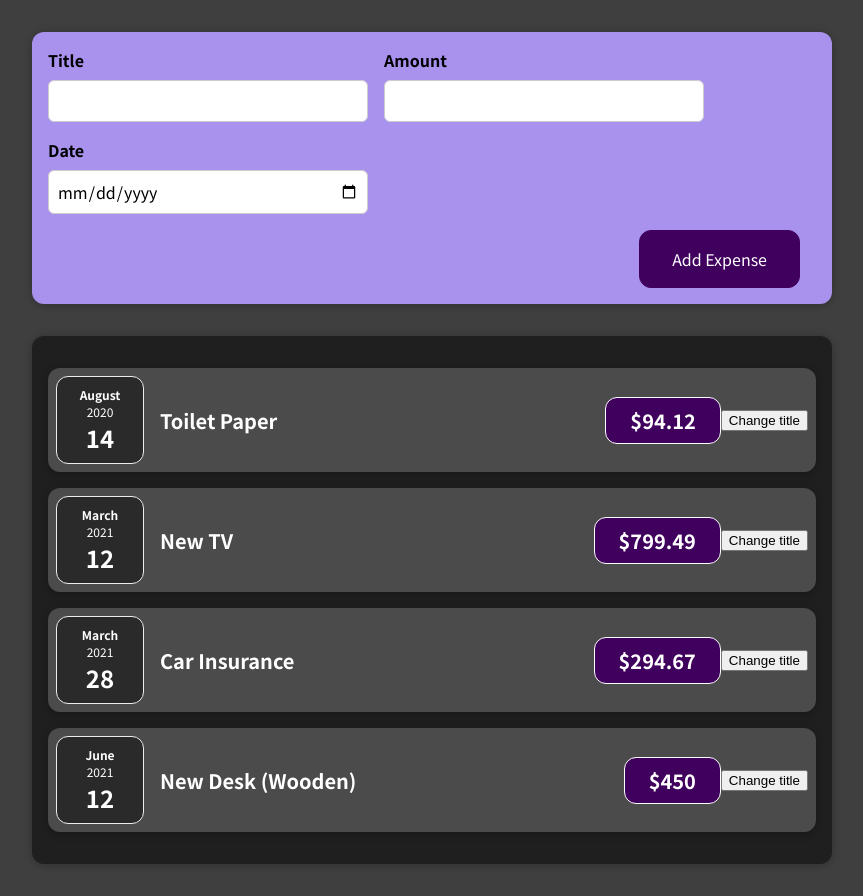
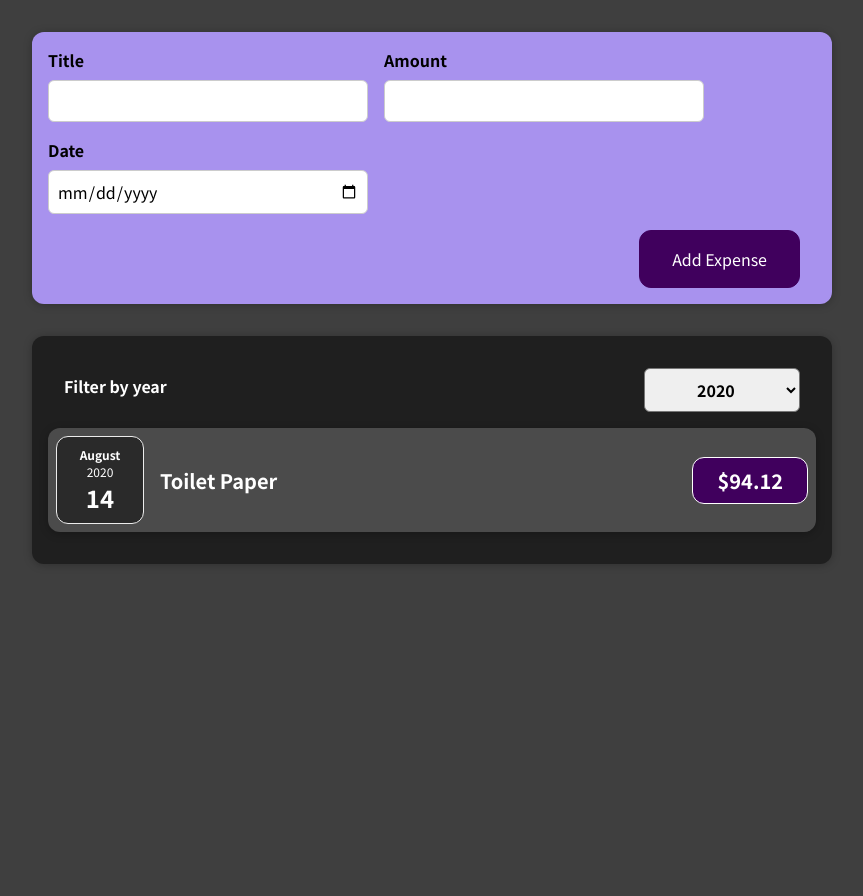
Before and after one commit to psison92/expense-tracker, a React (Create React App) app: page / in a window 1280 px wide. Shown: the whole page, without its empty margins (208-1071 px from the left). After the commit the page ends 800 px from the top, so only its background shows below. Built offline with nearby package versions, Linux system fonts and the light colour scheme.

Commit message:
add filter by year to ExpenseList

```diff
--- a/src/App.jsx
+++ b/src/App.jsx
@@ -1,9 +1,8 @@
-import React from "react";
+import React, { useState } from "react";
 import ExpenseList from "./components/Expenses/ExpenseList"
 import NewExpense from "./components/Forms/NewExpense";
 
-function App() {
-  const expenses = [
+const DUMMY_EXPENSES = [
   {
     id: 'e1',
     title: 'Toilet Paper',
@@ -25,12 +24,13 @@
   },
 ];
 
+function App() {
+  const [expenses, setExpenses] = useState(DUMMY_EXPENSES)
+
   const addExpenseHandler = expense => {
-    const expenseData = {
-      ...expense,
-      id: Math.random().toString()
-    }
-    console.log(expenseData)
+    setExpenses(prevExpenses => {
+      return [expense, ...prevExpenses]
+    })
   }
 
   return (
--- a/src/components/Expenses/ExpenseItem.jsx
+++ b/src/components/Expenses/ExpenseItem.jsx
@@ -1,22 +1,16 @@
-import React, { useState } from 'react'
+import React from 'react'
 import ExpenseDate from './ExpenseDate'
 import './ExpenseItem.css'
 
 const ExpenseItem = props => {
-  const [title, setTitle] = useState(props.title)
-
-  const clickHandler = () => {
-    setTitle('Updated!')
-  }
 
   return (
     <div className='expense-item'>
       <ExpenseDate date={props.date}/>
       <div className='expense-item__description'>
-        <h2>{title}</h2>
+        <h2>{props.title}</h2>
         <div className='expense-item__price'>${props.amount}</div>
       </div>
-      <button onClick={clickHandler}>Change title</button>
     </div>
   )
 }
--- a/src/components/Expenses/ExpenseList.jsx
+++ b/src/components/Expenses/ExpenseList.jsx
@@ -1,31 +1,42 @@
-import React from 'react'
+import React, { useState } from 'react'
 import './ExpenseList.css'
 import ExpenseItem from "./ExpenseItem"
+import ExpensesFilter from './ExpensesFilter'
 
 const ExpenseList = props => {
+  const [filteredYear, setFilteredYear] = useState('2020')
+
+  const filterChangeHandler = selectedYear => {
+    setFilteredYear(selectedYear)
+  }
+
+  const filteredExpenses = props.expenses.filter(expense => {
+    return expense.date.getFullYear().toString() === filteredYear
+  })
+
+  let expensesContent = <p>No expenses found.</p>
+
+  if (filteredExpenses.length > 0) {
+    expensesContent = filteredExpenses.map(expense =>
+      <ExpenseItem
+        key={expense.id}
+        title={expense.title}
+        amount={expense.amount}
+        date={expense.date}
+      />
+    )
+  }
 
   return (
-    <div className="expenses">
-      <ExpenseItem
-        title={props.expenses[0].title}
-        amount={props.expenses[0].amount}
-        date={props.expenses[0].date}
-      />
-      <ExpenseItem
-        title={props.expenses[1].title}
-        amount={props.expenses[1].amount}
-        date={props.expenses[1].date}
-      />
-      <ExpenseItem
-        title={props.expenses[2].title}
-        amount={props.expenses[2].amount}
-        date={props.expenses[2].date}
-      />
-      <ExpenseItem
-        title={props.expenses[3].title}
-        amount={props.expenses[3].amount}
-        date={props.expenses[3].date}
-      />
+    <div>
+
+      <div className="expenses">
+        <ExpensesFilter
+          onChangeFilter={filterChangeHandler}
+          selected={filteredYear}
+        />
+        {expensesContent}
+      </div>
     </div>
   )
 }
--- /dev/null
+++ b/src/components/Expenses/ExpensesFilter.css
@@ -0,0 +1,24 @@
+.expenses-filter {
+  color: white;
+  padding: 0 1rem;
+}
+
+.expenses-filter__control {
+  display: flex;
+  width: 100%;
+  align-items: center;
+  justify-content: space-between;
+  margin: 1rem 0;
+}
+
+.expenses-filter label {
+  font-weight: bold;
+  margin-bottom: 0.5rem;
+}
+
+.expenses-filter select {
+  font: inherit;
+  padding: 0.5rem 3rem;
+  font-weight: bold;
+  border-radius: 6px;
+}
--- /dev/null
+++ b/src/components/Expenses/ExpensesFilter.jsx
@@ -0,0 +1,25 @@
+import React from 'react';
+
+import './ExpensesFilter.css';
+
+const ExpensesFilter = (props) => {
+  const dropdownChangeHandler = (evt) => {
+    props.onChangeFilter(evt.target.value)
+  }
+
+  return (
+    <div className='expenses-filter'>
+      <div className='expenses-filter__control'>
+        <label>Filter by year</label>
+        <select value={props.selected} onChange={dropdownChangeHandler}>
+          <option value='2022'>2022</option>
+          <option value='2021'>2021</option>
+          <option value='2020'>2020</option>
+          <option value='2019'>2019</option>
+        </select>
+      </div>
+    </div>
+  );
+};
+
+export default ExpensesFilter;
```
Lines whose indentation alone changed are shown as unchanged.
